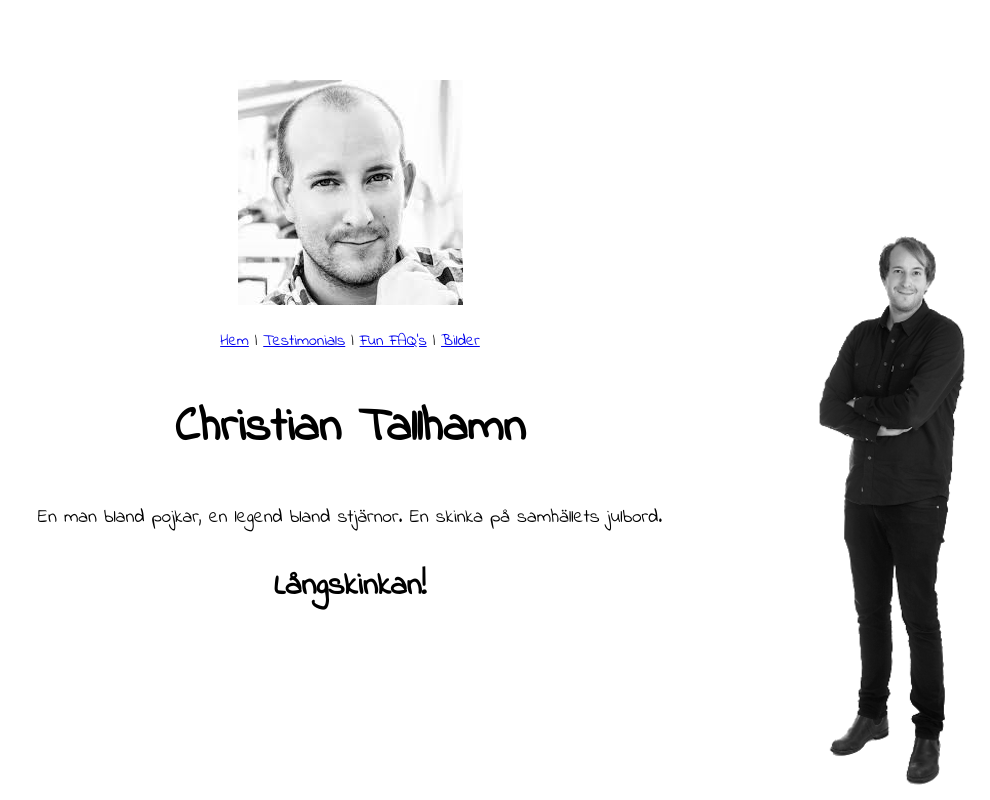
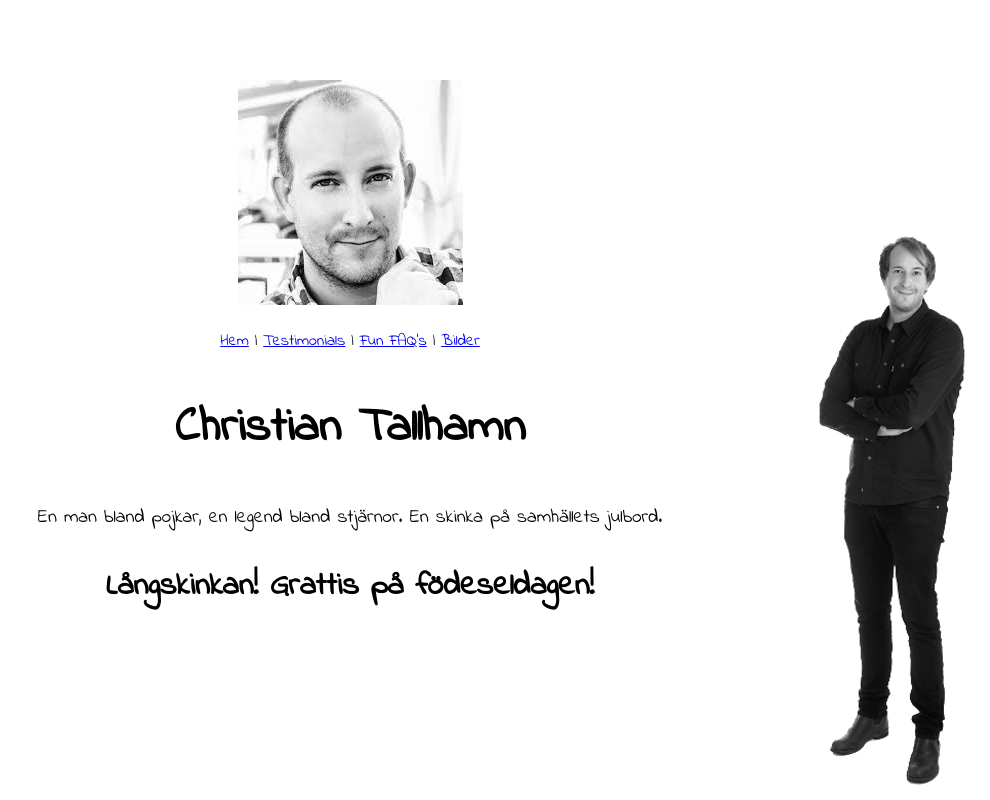
Before and after one commit to Morkalork/l-ngskinkan.se, a Vue app: page / in a window 1280 px wide. Shown: the whole page, without its empty margins (290-1280 px from the left). Built offline with nearby package versions, Linux system fonts and the light colour scheme.

Commit message:
Added a birthday message if its his birthday!

```diff
--- a/src/components/Intro.vue
+++ b/src/components/Intro.vue
@@ -5,10 +5,21 @@
         </header>
         <section>
             <p>En man bland pojkar, en legend bland stjärnor. En skinka på samhällets julbord.</p>
-            <h3><strong>Långskinkan!</strong></h3>
+            <h3><strong>Långskinkan! {{birthday}}</strong></h3>
         </section>
     </article>
 </template>
+
+<script>
+export default {
+  data () {
+    const today = new Date()
+    return {
+      birthday: (today.getMonth() === 5 && today.getDate() === 6) ? 'Grattis på födeseldagen!' : ''
+    }
+  }
+}
+</script>
 
 <style lang='scss' scoped>
 h1 {
```
Lines whose indentation alone changed are shown as unchanged.
